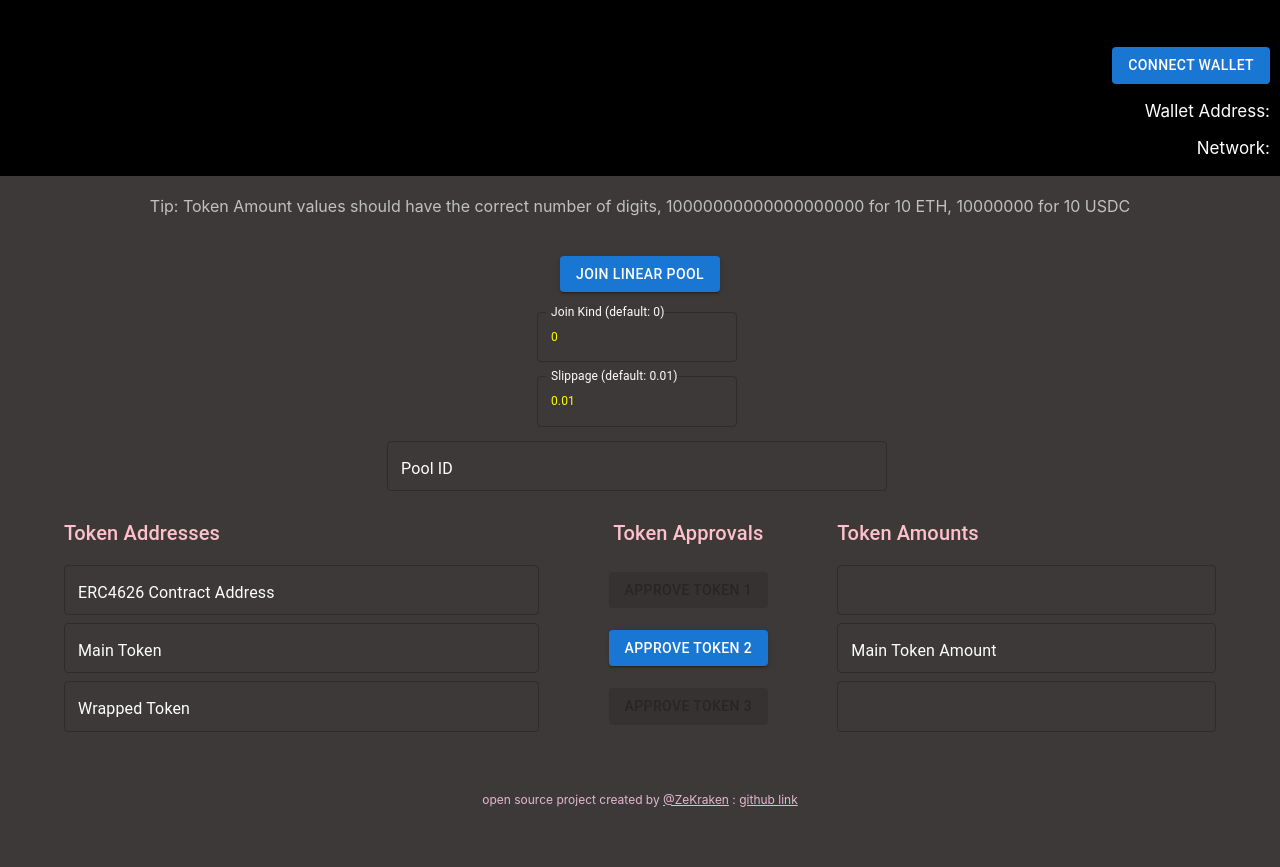
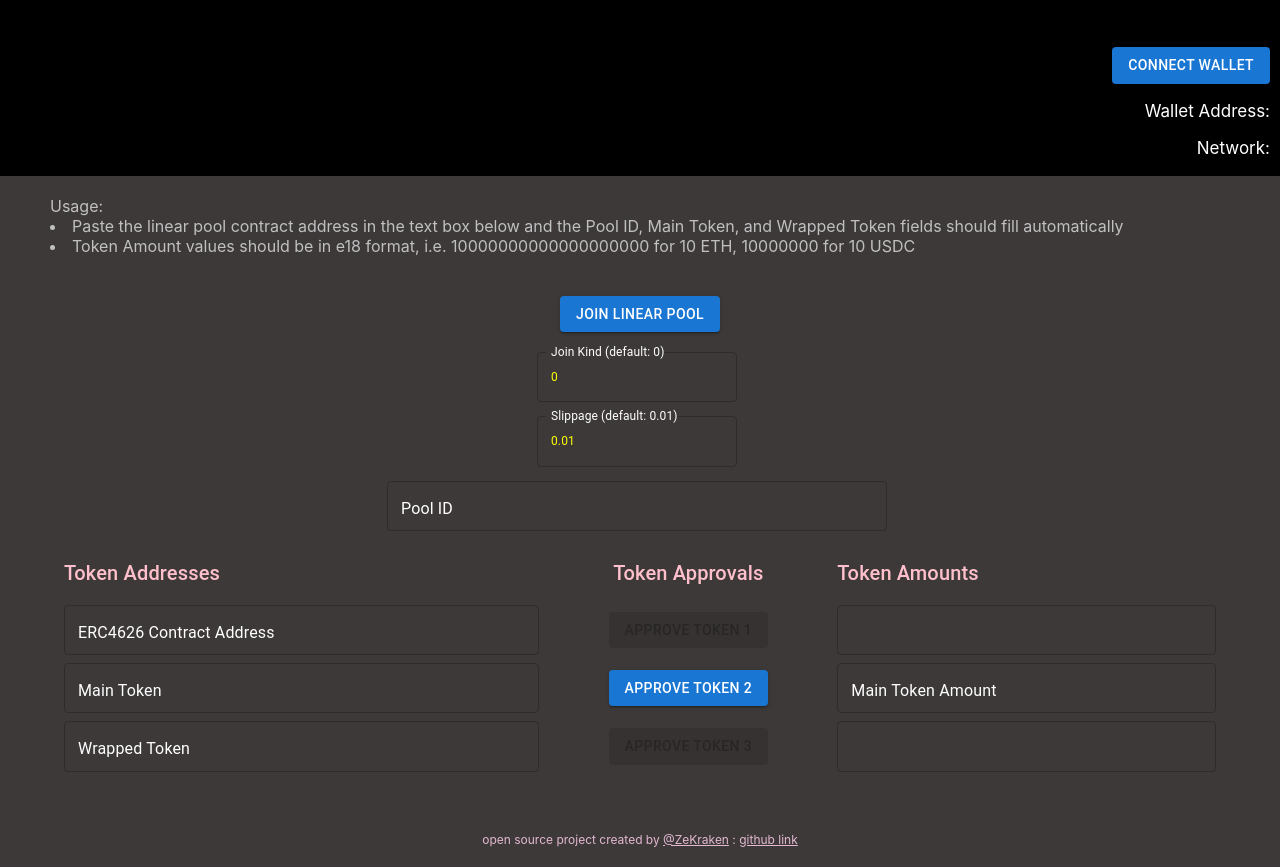
Before and after one commit to zekraken-bot/batchSwaper, a React (Create React App) app: page / in a window 1280 px wide. Before the commit the page ends 827 px from the top, so only its background shows below. Built offline with nearby package versions, Linux system fonts and the light colour scheme.

Commit message:
update tips

```diff
--- a/src/App.js
+++ b/src/App.js
@@ -266,8 +266,10 @@
         <p align="right">Network: {network}</p>
       </header>
       <br />
-      <span style={{ color: "#c0c0c0", display: "flex", alignItems: "center", justifyContent: "center" }}>
-        Tip: Token Amount values should have the correct number of digits, 10000000000000000000 for 10 ETH, 10000000 for 10 USDC
+      <span style={{ color: "#c0c0c0", display: "block", paddingLeft: "50px" }}>
+        Usage:
+        <li>Paste the linear pool contract address in the text box below and the Pool ID, Main Token, and Wrapped Token fields should fill automatically</li>
+        <li>Token Amount values should be in e18 format, i.e. 10000000000000000000 for 10 ETH, 10000000 for 10 USDC</li>
       </span>
       <br />
       <br />
```
